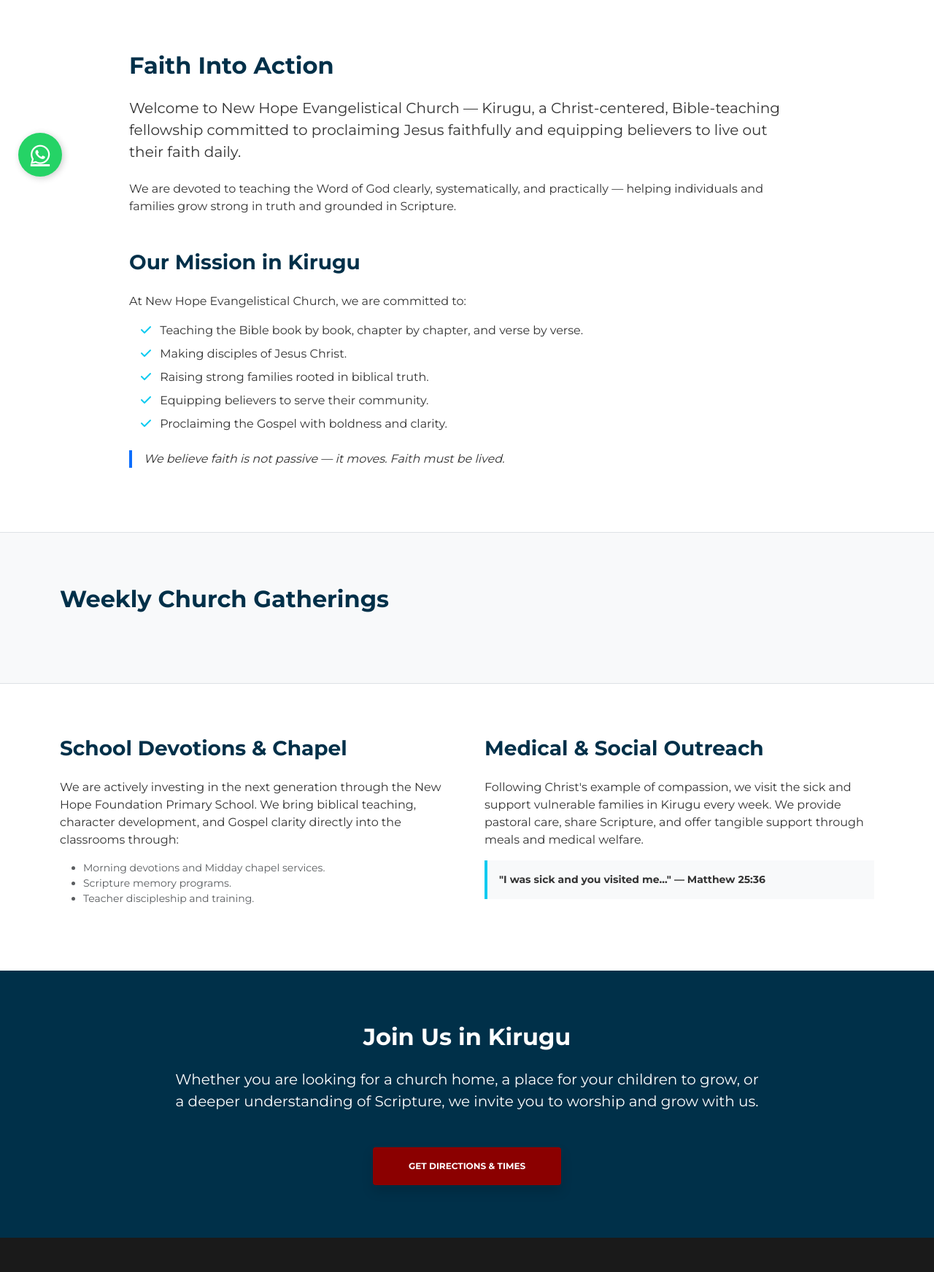
After one commit to Makobi5/rvm-africa-site, a Django app: page /church-kirugu/ in a window 1280 px wide. The commit adds this page. Shown: the part 533-2276 px from the top of the page at 73% size. Run offline with Django 5.2, Linux system fonts and the light colour scheme; data that the repository does not hold is empty.

Commit message:
Feature: Integrated Dynamic Hero Slider, Weekly Gatherings, immersive Church/Event details page, and Mega Menu refinements

```diff
--- a/core/urls.py
+++ b/core/urls.py
@@ -10,4 +10,5 @@ urlpatterns = [
     path('our-story/', views.story_vision, name='story_vision'),
     path('founders/', views.founders_bio, name='founders'),
     path('faith/', views.faith_statement, name='faith'),
+    path('church-kirugu/', views.church_detail, name='church_detail'),
 ]
--- a/core/views.py
+++ b/core/views.py
@@ -51,3 +51,7 @@ def founders_bio(request):
 
 def faith_statement(request):
     return render(request, 'about/faith.html')
+def church_detail(request):
+    # Fetch programs to show in the "Weekly Gatherings" section
+    programs = WeeklyProgram.objects.filter(is_active=True).order_by('order')
+    return render(request, 'church_detail.html', {'programs': programs})
--- a/static/css/style.css
+++ b/static/css/style.css
@@ -317,3 +317,23 @@ body {
     margin: 0 auto;
     text-shadow: 1px 1px 5px rgba(0,0,0,0.5);
 }
+
+/* --- CLICKABLE IMAGE STYLES --- */
+.card-img-link {
+    display: block;
+    overflow: hidden; /* Keeps the zoom inside the box */
+    border-top-left-radius: 12px;
+    border-top-right-radius: 12px;
+}
+
+.card-img-container img {
+    transition: transform 0.5s ease; /* Smooth zoom transition */
+}
+
+.card-img-link:hover img {
+    transform: scale(1.1); /* Slight zoom on hover */
+}
+
+.card-img-link:hover {
+    cursor: pointer;
+}
--- a/templates/base.html
+++ b/templates/base.html
@@ -223,7 +223,7 @@
                                     <h6 class="dropdown-column-title">
                                         <i class="fas fa-map-marker-alt"></i> Our Presence
                                     </h6>
-                                    <a class="mega-menu-item" href="#"><i class="fas fa-angle-right"></i> New Hope Evangelistical Church- Kirugu</a>
+                                    <a class="mega-menu-item" href="{% url 'church_detail' %}"><i class="fas fa-angle-right"></i> New Hope Evangelistical Church- Kirugu</a>
                                     <a class="mega-menu-item" href="#"><i class="fas fa-angle-right"></i> Global Partners</a>
                                     <a class="mega-menu-item" href="#"><i class="fas fa-angle-right"></i> Contact Locations</a>
                                 </div>
@@ -254,7 +254,7 @@
                                     <h6 class="dropdown-column-title">
                                         <i class="fas fa-church"></i> Spiritual Outreach
                                     </h6>
-                                    <a class="mega-menu-item" href="#"><i class="fas fa-angle-right"></i> New Hope Evangelistical Church- Kirugu</a>
+                                    <a class="mega-menu-item" href="{% url 'church_detail' %}"><i class="fas fa-angle-right"></i> New Hope Evangelistical Church- Kirugu</a>
                                     <a class="mega-menu-item" href="#"><i class="fas fa-angle-right"></i> Conferences &amp; Seminars</a>
                                     <a class="mega-menu-item" href="#"><i class="fas fa-angle-right"></i> Leadership Training</a>
                                     <a class="mega-menu-item" href="#"><i class="fas fa-angle-right"></i> Counselling</a>
--- /dev/null
+++ b/templates/church_detail.html
@@ -0,0 +1,90 @@
+{% extends 'base.html' %}
+{% load static %}
+
+{% block title %}New Hope Evangelistical Church - Kirugu | RVM Africa{% endblock %}
+
+{% block content %}
+<!-- IMMERSIVE HEADER (Image 3 Style) -->
+<section class="inner-page-header" style="background-image: url('{% if headers.leadership %}{{ headers.leadership.image.url }}{% else %}{% static 'images/hero.jpg' %}{% endif %}');">
+    <div class="container">
+        <div class="animate-zoom">
+            <h1 class="display-1 fw-bold text-white shadow-text" style="font-size: 5rem; letter-spacing: 5px;">New Hope Evangelistical Church - Kirugu</h1>
+        </div>
+    </div>
+</section>
+
+<!-- FAITH INTO ACTION (Image 4 Style) -->
+<section class="py-5 bg-white">
+    <div class="container py-4">
+        <div class="row">
+            <div class="col-lg-10 mx-auto">
+                <h2 class="fw-bold mb-4" style="color: var(--navy-blue);">Faith Into Action</h2>
+                <p class="lead mb-4">Welcome to New Hope Evangelistical Church — Kirugu, a Christ-centered, Bible-teaching fellowship committed to proclaiming Jesus faithfully and equipping believers to live out their faith daily.</p>
+                <p>We are devoted to teaching the Word of God clearly, systematically, and practically — helping individuals and families grow strong in truth and grounded in Scripture.</p>
+
+                <h3 class="fw-bold mt-5 mb-4" style="color: var(--navy-blue);">Our Mission in Kirugu</h3>
+                <p>At New Hope Evangelistical Church, we are committed to:</p>
+                <ul class="list-unstyled ms-3">
+                    <li class="mb-2"><i class="fas fa-check text-info me-2"></i> Teaching the Bible book by book, chapter by chapter, and verse by verse.</li>
+                    <li class="mb-2"><i class="fas fa-check text-info me-2"></i> Making disciples of Jesus Christ.</li>
+                    <li class="mb-2"><i class="fas fa-check text-info me-2"></i> Raising strong families rooted in biblical truth.</li>
+                    <li class="mb-2"><i class="fas fa-check text-info me-2"></i> Equipping believers to serve their community.</li>
+                    <li class="mb-2"><i class="fas fa-check text-info me-2"></i> Proclaiming the Gospel with boldness and clarity.</li>
+                </ul>
+                <p class="fst-italic mt-4 border-start border-4 border-primary ps-3">We believe faith is not passive — it moves. Faith must be lived.</p>
+            </div>
+        </div>
+    </div>
+</section>
+
+<!-- WEEKLY GATHERINGS (Dynamic from Admin) -->
+<section class="py-5 bg-light border-top">
+    <div class="container py-4">
+        <h2 class="fw-bold mb-5" style="color: var(--navy-blue);">Weekly Church Gatherings</h2>
+        <div class="row g-4">
+            {% for program in programs %}
+            <div class="col-md-6 col-lg-4">
+                <div class="p-4 bg-white shadow-sm rounded h-100 border-top border-4 {% if program.color == 'red' %}border-danger{% else %}border-primary{% endif %}">
+                    <h5 class="fw-bold mb-1">{{ program.title }}</h5>
+                    <p class="text-info small fw-bold mb-3">{{ program.day_and_time }}</p>
+                    <p class="small text-muted">{{ program.description }}</p>
+                </div>
+            </div>
+            {% endfor %}
+        </div>
+    </div>
+</section>
+
+<!-- OUTREACH MINISTRIES (Image 5 Style) -->
+<section class="py-5 bg-white border-top">
+    <div class="container py-4">
+        <div class="row g-5">
+            <div class="col-md-6">
+                <h3 class="fw-bold mb-4" style="color: var(--navy-blue);">School Devotions & Chapel</h3>
+                <p>We are actively investing in the next generation through the New Hope Foundation Primary School. We bring biblical teaching, character development, and Gospel clarity directly into the classrooms through:</p>
+                <ul class="small text-muted">
+                    <li>Morning devotions and Midday chapel services.</li>
+                    <li>Scripture memory programs.</li>
+                    <li>Teacher discipleship and training.</li>
+                </ul>
+            </div>
+            <div class="col-md-6">
+                <h3 class="fw-bold mb-4" style="color: var(--navy-blue);">Medical & Social Outreach</h3>
+                <p>Following Christ's example of compassion, we visit the sick and support vulnerable families in Kirugu every week. We provide pastoral care, share Scripture, and offer tangible support through meals and medical welfare.</p>
+                <div class="bg-light p-3 border-start border-4 border-info">
+                    <p class="mb-0 small fw-bold text-navy">"I was sick and you visited me..." — Matthew 25:36</p>
+                </div>
+            </div>
+        </div>
+    </div>
+</section>
+
+<!-- FINAL CALL (Image 6 Style) -->
+<section class="py-5 bg-navy text-white text-center" style="background-color: var(--navy-blue);">
+    <div class="container py-4">
+        <h2 class="fw-bold mb-4">Join Us in Kirugu</h2>
+        <p class="lead mb-5 mx-auto" style="max-width: 800px;">Whether you are looking for a church home, a place for your children to grow, or a deeper understanding of Scripture, we invite you to worship and grow with us.</p>
+        <a href="https://wa.me/256772196468?text=Hello, I would like to visit the church in Kirugu" class="btn btn-dim-red px-5 py-3 shadow">GET DIRECTIONS & TIMES</a>
+    </div>
+</section>
+{% endblock %}
```
Also changed, not shown: core/models.py (+12 -4 lines), templates/about/leadership.html (+15 -1 lines), templates/index.html (+18 -10 lines), core/migrations/0009_alter_leader_bio_alter_leader_image.py (added), core/migrations/0010_ministry_custom_link.py (added).
